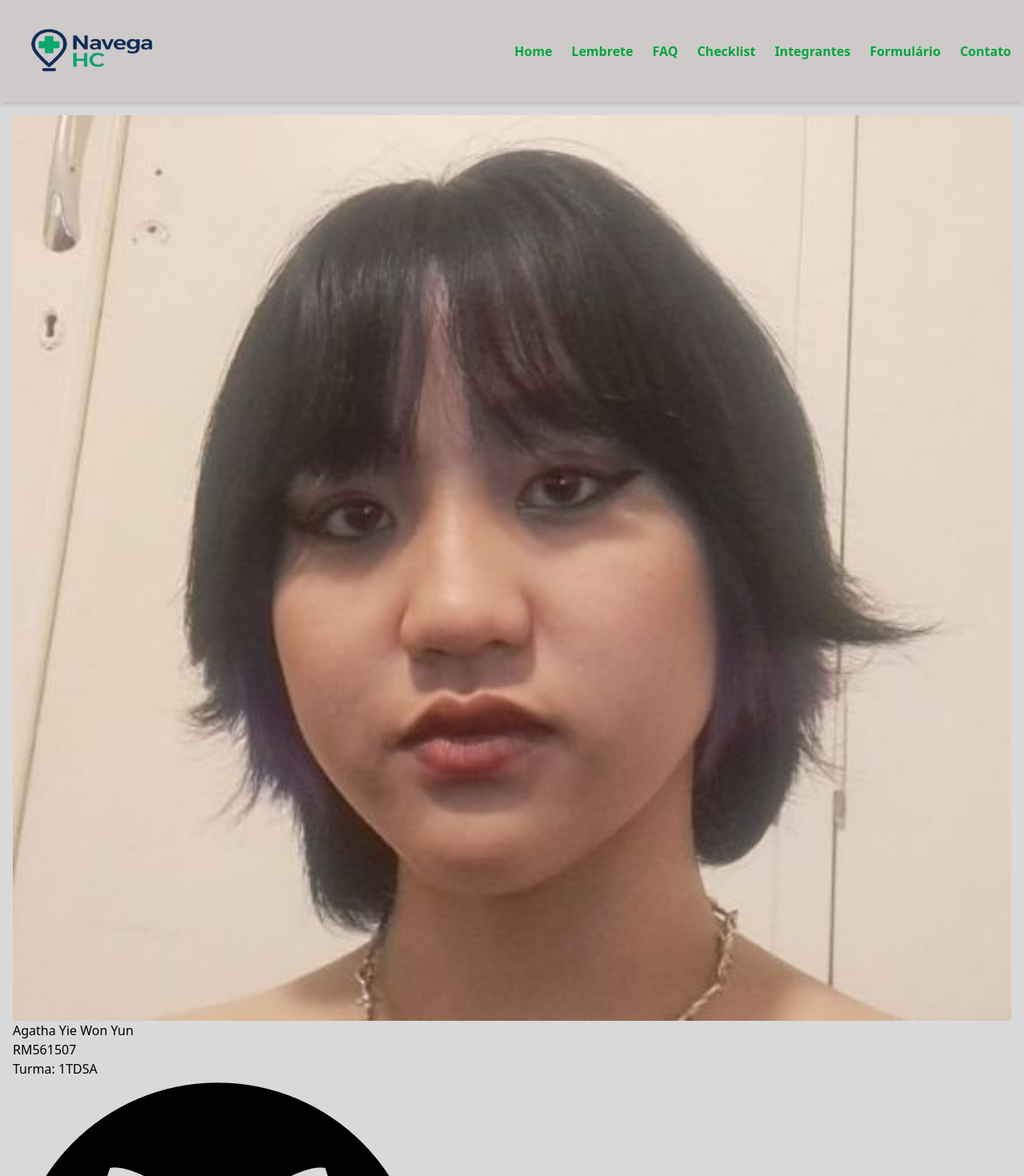
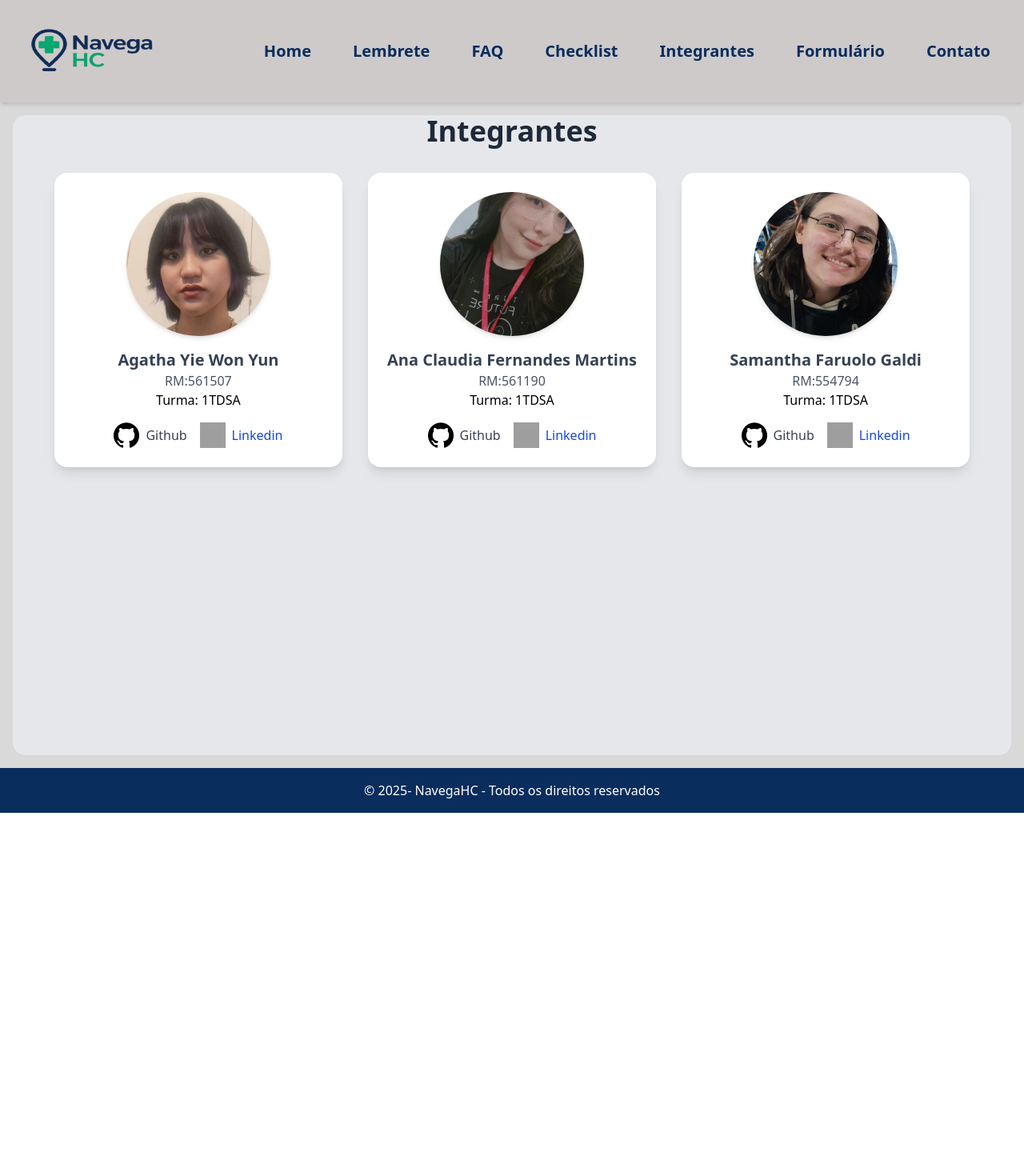
Before and after one commit to NavegaHC/NavegaHC-site, a React (Vite) app in the folder NavegaHC/: page /integrantes in a window 1280 px wide. Shown: the top 1470 px of the page at 80% size. After the commit the page ends 1016 px from the top, so only its background shows below. Built offline with nearby package versions, Linux system fonts and the light colour scheme; grey boxes are pictures that could not be loaded.

Commit message:
estilizando todas as páginas e melhorando responsividade

```diff
--- a/NavegaHC/src/componentes/Cabecalho/Cabecalho.tsx
+++ b/NavegaHC/src/componentes/Cabecalho/Cabecalho.tsx
@@ -18,7 +18,6 @@ function Cabecalho() {
     <>
     <header className="bg-[#cecaca] shadow-md">
       <div className="w-full mx-auto flex justify-between items-center p-4">
-        {/* Logo */}
         <img
           src="public/img/logonhc.png"
           alt="Logo NavegaHC"
@@ -26,12 +25,12 @@ function Cabecalho() {
         />
 
         {/* Menu desktop */}
-        <nav className="hidden md:flex gap-6 text-green-600 font-bold">
+        <nav className="hidden md:flex gap-8 p-4 text-[#092d5c] font-bold text-xl">
           {links.map((link) => (
             <Link
               key={link.to}
               to={link.to}
-              className="hover:text-black transition-colors"
+              className="hover:bg-gray-100 rounded-xl p-2.5 hover:text-blue-900 transition-colors"
             >
               {link.label}
             </Link>
@@ -45,17 +44,17 @@ function Cabecalho() {
             className="flex flex-col justify-between h-6 w-8"
           >
             <span
-              className={`block h-0.5 w-full bg-[#09a870] transform transition duration-300 ${
+              className={`block h-0.5 w-full bg-[#092d5c] transform transition duration-300 ${
                 menuOpen ? "rotate-45 translate-y-2" : ""
               }`}
             ></span>
             <span
-              className={`block h-0.5 w-full bg-[#09a870] transition-opacity duration-300 ${
+              className={`block h-0.5 w-full bg-[#092d5c] transition-opacity duration-300 ${
                 menuOpen ? "opacity-0" : "opacity-100"
               }`}
             ></span>
             <span
-              className={`block h-0.5 w-full bg-[#09a870] transform transition duration-300 ${
+              className={`block h-0.5 w-full bg-[#092d5c] transform transition duration-300 ${
                 menuOpen ? "-rotate-45 -translate-y-2" : ""
               }`}
             ></span>
@@ -65,7 +64,7 @@ function Cabecalho() {
 
       {/* Menu mobile */}
       {menuOpen && (
-        <nav className="md:hidden bg-[#d9d9d9] w-full flex flex-col items-center gap-4 py-6 text-[#09a870] font-bold text-4xl h-full">
+        <nav className="md:hidden bg-[#d9d9d9] w-full flex flex-col items-center gap-4 py-6 text-[#092d5c] font-bold text-4xl h-full">
           {links.map((link) => (
             <Link
               key={link.to}
--- a/NavegaHC/src/pages/Home/Checklist/Checklist.tsx
+++ b/NavegaHC/src/pages/Home/Checklist/Checklist.tsx
@@ -17,10 +17,10 @@ export default function Checklist() {
   const allChecked = Object.values(checkedItems).every(Boolean);
 
   return (
-    <main id="checklist" className="flex flex-col min-h-screen bg-gray-100">
+    <main id="checklist" className="flex flex-col min-h-screen rounded-2xl bg-gray-200">
       <div
         id="checklist-box"
-        className="max-w-2xl mx-auto mt-10 bg-white rounded-lg shadow-md p-6"
+        className="max-w-xl mx-auto justify-center mt-10 bg-white rounded-lg shadow-md p-6"
       >
         <h1 className="text-2xl font-bold text-center mb-6">
           Checklist para sua Consulta de Fisioterapia - IMREA
@@ -100,7 +100,7 @@ export default function Checklist() {
           {allChecked && (
             <div
               id="message"
-              className="mt-6 text-green-600 font-bold text-center"
+              className="mt-6 text-green-800 font-bold text-center"
             >
               ✔️ Checklist concluído!
             </div>
--- a/NavegaHC/src/pages/Home/Contato/Contato.tsx
+++ b/NavegaHC/src/pages/Home/Contato/Contato.tsx
@@ -73,16 +73,16 @@ export default function Contato() {
 
             <div className="flex gap-4 justify-center mt-4">
               <a href="https://www.instagram.com/redelucymontoro/" target="_blank">
-                <img src="/public/img/instagram.png" alt="Instagram" className="h-8 w-8" />
+                <img src="/public/img/instagram.png" alt="Instagram" className="h-14 w-14" />
               </a>
               <a href="https://web.facebook.com/redelucymontoro?_rdc=1&_rdr#" target="_blank">
-                <img src="/public/img/facebook.png" alt="Facebook" className="h-8 w-8" />
+                <img src="/public/img/facebook.png" alt="Facebook" className="h-14 w-14" />
               </a>
             </div>
 
             <button
               type="submit"
-              className="w-full bg-[#09a870] text-white font-bold py-2 rounded hover:bg-green-700"
+              className="flex justify-center w-3/4 mx-auto bg-[#092d5c] text-white font-bold py-2 rounded hover:bg-blue-900"
             >
               Enviar
             </button>
--- a/NavegaHC/src/pages/Home/Faq/Faq.tsx
+++ b/NavegaHC/src/pages/Home/Faq/Faq.tsx
@@ -10,7 +10,7 @@ const FAQItem = ({ title, question, answer, question2, answer2 }) => {
         onClick={() => setOpen(!open)}
         className="w-full flex justify-between items-center bg-gray-200 p-3 rounded-lg hover:bg-gray-400 focus:outline-none"
       >
-        <span className="font-bold text-left">{title}</span>
+        <span className="font-bold text-xl text-left">{title}</span>
         <span
           className={`ml-2 transform transition-transform duration-300 ${
             open ? "rotate-180" : ""
--- a/NavegaHC/src/pages/Home/Integrantes/Integrantes.tsx
+++ b/NavegaHC/src/pages/Home/Integrantes/Integrantes.tsx
@@ -1,39 +1,74 @@
-function Integrantes(){
-    return(
-        <>
-        <div className="min-h-screen flex flex-col">
-            <img src="/public/img/icon_aywy.jpeg" alt="Agatha Yie Won Yun" title="Agatha Yie Won Yun" />
-                    <h3>Agatha Yie Won Yun</h3>
-                    <p>RM561507</p>
-                    <p>Turma: 1TDSA</p>
-                    <a href="https://github.com/agathayun">
-                        <img src="/public/img/github.png" title="GitHub Icon" /> Github
-                    </a>
-                    <a href="https://www.linkedin.com/in/agatha-yun-75334535b/" >
-                        <img src="/public/img/linkedin.png" title="GitHub Icon" /> Linkedin
-                    </a>
-                    <img src="/public/img/icon_anac.jpeg" alt="Ana Claudia Fernandes Martins" title="Ana Claudia Fernandes Martins" />
-                    <h3>Ana Claudia Fernandes Martins</h3>
-                    <p>RM561190</p>
-                    <p>Turma : 1TDSA</p>
-                    <a href="https://github.com/AnaCFmartins">
-                        <img src="/public/img/github.png" title="GitHub Icon" /> Github
-                    </a>
-                    <a href="https://www.linkedin.com/in/ana-claudia-fernandes-martins/">
-                        <img src="/public/img/linkedin.png" title="GitHub Icon" /> Linkedin
-                    </a>
-                    <img src="/public/img/icon_smf.jpeg" alt="Samantha Faruolo Galdi" title="Samantha Faruolo Galdi" />
-                    <h3>Samantha Faruolo Galdi</h3>
-                    <p>RM554794</p>
-                    <p>Turma: 1TDSA</p>
-                    <a href="https://github.com/samyfg41">
-                        <img src="/public/img/github.png" title="GitHub Icon" /> Github
-                    </a>
-                    <a href="https://www.linkedin.com/in/samantha-faruolo-galdi-534422301/">
-                        <img src="/public/img/linkedin.png" title="GitHub Icon" /> Linkedin
-                    </a>
-        </div>
-        </>
-    );
+function Integrantes() {
+  const integrantes = [
+    {
+      nome: "Agatha Yie Won Yun",
+      rm: "RM:561507",
+      turma: "1TDSA",
+      foto: "/img/icon_aywy.jpeg",
+      github: "https://github.com/agathayun",
+      linkedin: "https://www.linkedin.com/in/agatha-yun-75334535b/",
+    },
+    {
+      nome: "Ana Claudia Fernandes Martins",
+      rm: "RM:561190",
+      turma: "1TDSA",
+      foto: "/img/icon_anac.jpeg",
+      github: "https://github.com/AnaCFmartins",
+      linkedin: "https://www.linkedin.com/in/ana-claudia-fernandes-martins/",
+    },
+    {
+      nome: "Samantha Faruolo Galdi",
+      rm: "RM:554794",
+      turma: "1TDSA",
+      foto: "/img/icon_smf.jpeg",
+      github: "https://github.com/samyfg41",
+      linkedin: "https://www.linkedin.com/in/samantha-faruolo-galdi-534422301/",
+    },
+  ];
+
+  return (
+    <div className="min-h-screen flex flex-col items-center bg-gray-200 rounded-2xl">
+      <h1 className="text-4xl font-bold mb-8 text-gray-800">Integrantes</h1>
+
+      <div className="grid gap-8 md:grid-cols-3 sm:grid-cols-1">
+        {integrantes.map((pessoa, index) => (
+          <div
+            key={index}
+            className="bg-white rounded-2xl shadow-lg p-6 flex flex-col items-center hover:scale-105 transition-transform duration-300"
+          >
+            <img
+              src={pessoa.foto}
+              alt={pessoa.nome}
+              className="w-45 h-45 rounded-full object-cover shadow-md mb-4"
+            />
+            <h3 className="text-xl font-semibold text-gray-700">{pessoa.nome}</h3>
+            <p className="text-gray-600">{pessoa.rm}</p>
+            <p className="text-gray-00 mb-4">Turma: {pessoa.turma}</p>
+            <div className="flex gap-4">
+              <a
+                href={pessoa.github}
+                target="_blank"
+                rel="noopener noreferrer"
+                className="flex items-center gap-2 text-gray-700 hover:text-black"
+              >
+                <img src="/img/github.png" alt="GitHub" className="w-8 h-8" />
+                Github
+              </a>
+              <a
+                href={pessoa.linkedin}
+                target="_blank"
+                rel="noopener noreferrer"
+                className="flex items-center gap-2 text-blue-700 hover:text-blue-900"
+              >
+                <img src="/img/linkedin.png" alt="LinkedIn" className="w-8 h-8" />
+                Linkedin
+              </a>
+            </div>
+          </div>
+        ))}
+      </div>
+    </div>
+  );
 }
+
 export default Integrantes;
```
Also changed, not shown: NavegaHC/src/pages/Home/Lembrete/Lembrete.tsx (+11 -6 lines), 1 other file (tests, documents, lock files or other folders).
